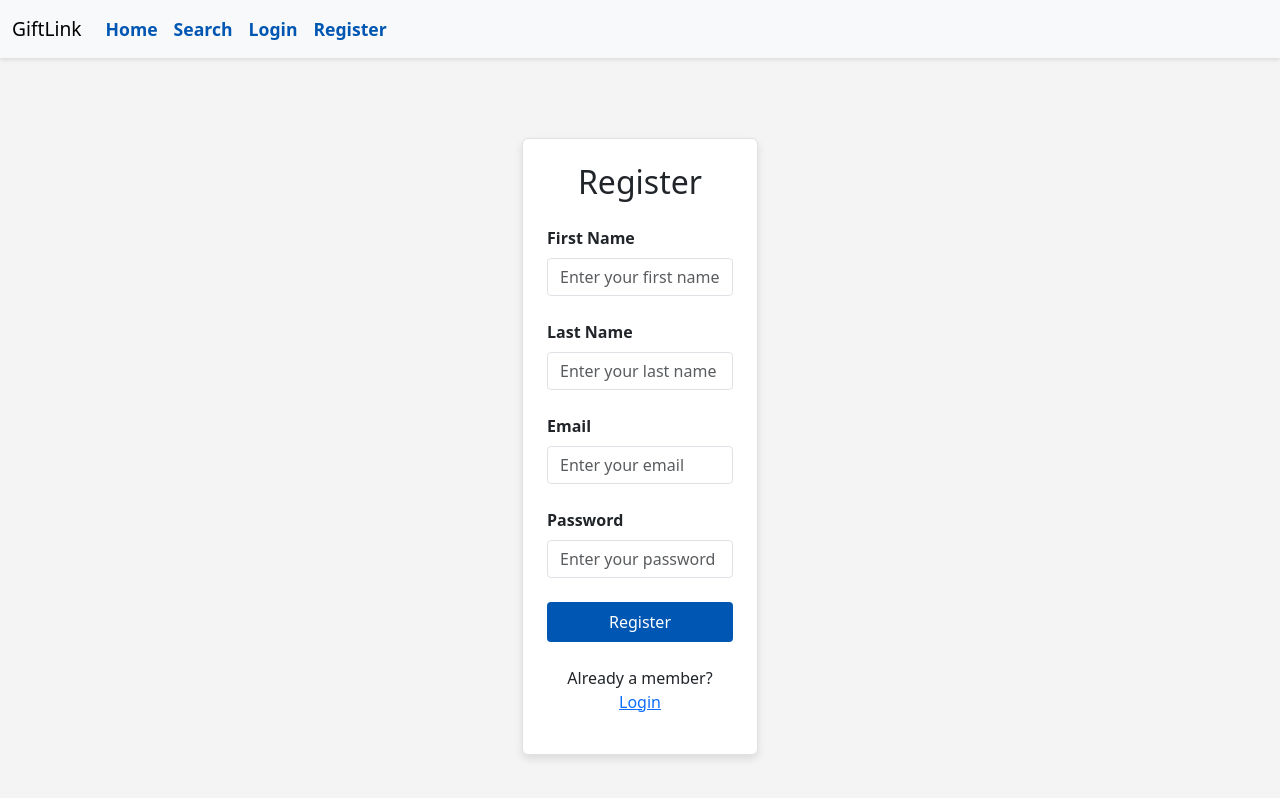
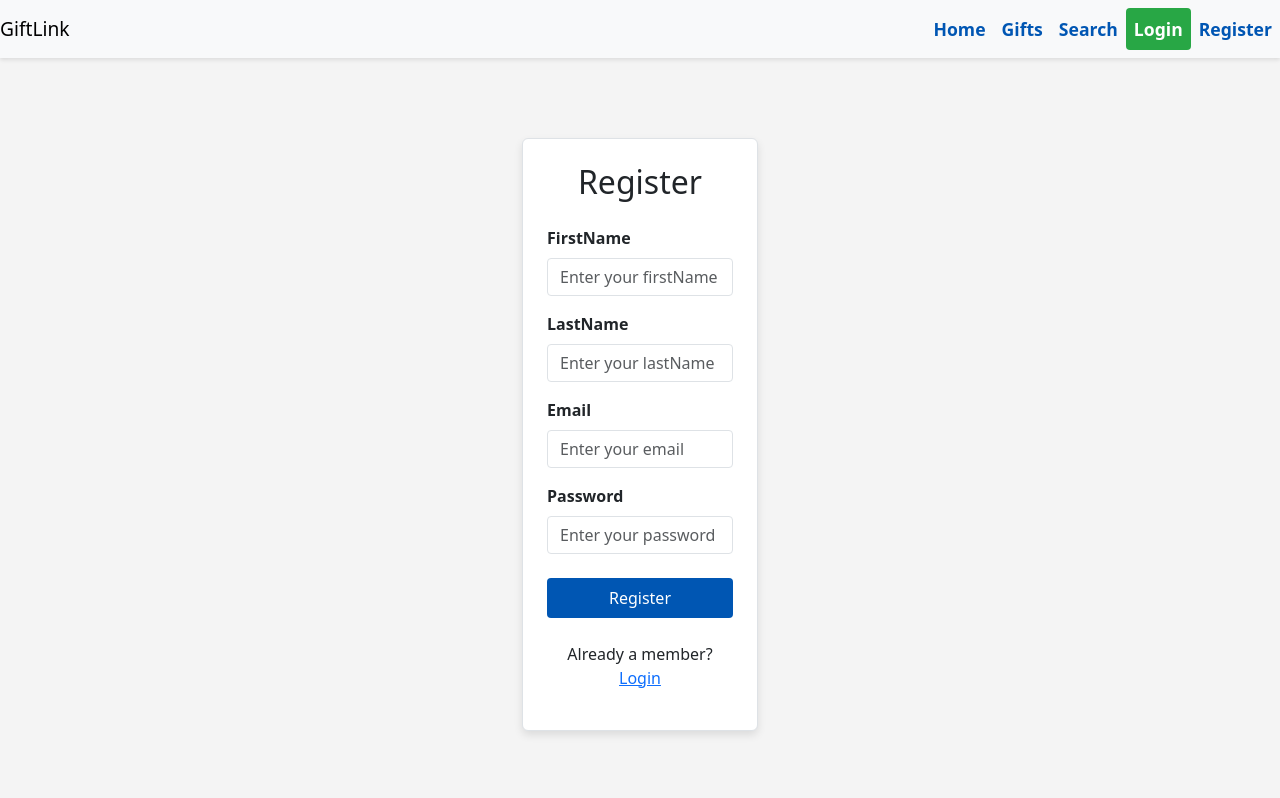
Before and after one commit to Ohdele/fullstack-capstone-project, a React (Create React App) app in the folder giftlink-frontend/: page /app/register in a window 1280 px wide. Built offline with nearby package versions, Linux system fonts and the light colour scheme.

Commit message:
Update Navbar and RegisterPage components for authentication flow

```diff
--- a/giftlink-frontend/src/components/Navbar/Navbar.js
+++ b/giftlink-frontend/src/components/Navbar/Navbar.js
@@ -1,29 +1,80 @@
-import React from 'react';
-import { Link } from 'react-router-dom';
+import React, { useEffect } from 'react'
+import { Link, useNavigate } from 'react-router-dom'
+import {urlConfig} from '../../config';
+import { useAppContext } from '../../context/AuthContext';
 
 export default function Navbar() {
-  return (
-    <nav className="navbar navbar-expand-lg navbar-light bg-light">
-      <div className="container-fluid">
-        <Link className="navbar-brand" to="/">GiftLink</Link>
+    const { isLoggedIn, setIsLoggedIn, userName, setUserName } = useAppContext();
 
-        <div className="collapse navbar-collapse" id="navbarNav">
-          <ul className="navbar-nav ml-auto">
+  const navigate=useNavigate();
+    useEffect(() => {
+        const authTokenFromSession = sessionStorage.getItem('auth-token');
+        const nameFromSession = sessionStorage.getItem('name');
+        if (authTokenFromSession) {
+            if(isLoggedIn && nameFromSession) {
+              setUserName(nameFromSession);
+            } else {
+              sessionStorage.removeItem('auth-token');
+              sessionStorage.removeItem('name');
+              sessionStorage.removeItem('email');
+              setIsLoggedIn(false);
+            }
+        }
+    },[isLoggedIn, setIsLoggedIn, setUserName])
+    const handleLogout=()=>{
+        sessionStorage.removeItem('auth-token');
+        sessionStorage.removeItem('name');
+        sessionStorage.removeItem('email');
+        setIsLoggedIn(false);
+        navigate(`/app`);
+
+    }
+    const profileSecton=()=>{
+      navigate(`/app/profile`);
+    }
+    return (
+        <>
+            <nav className="navbar navbar-expand-lg navbar-light bg-light" id='navbar_container'>
+        <a className="navbar-brand" href={`${urlConfig.backendUrl}/app`}>GiftLink</a>
+
+        <button className="navbar-toggler" type="button" data-toggle="collapse" data-target="#navbarNav" aria-controls="navbarNav" aria-expanded="false" aria-label="Toggle navigation">
+          <span className="navbar-toggler-icon"></span>
+        </button>
+
+        <div className="collapse navbar-collapse justify-content-end" id="navbarNav">
+          <ul className="navbar-nav">
             <li className="nav-item">
-              <Link className="nav-link" to="/app">Home</Link>
+              <a className="nav-link" href="/home.html">Home</a> {/* Link to home.html */}
             </li>
             <li className="nav-item">
-              <Link className="nav-link" to="/app/search">Search</Link> {/* Added Search link */}
+              <Link className="nav-link" to="/app">Gifts</Link> {/* Updated Link */}
             </li>
             <li className="nav-item">
-              <Link className="nav-link" to="/app/login">Login</Link>
+              <Link className="nav-link" to="/app/search">Search</Link>
             </li>
-            <li className="nav-item">
-              <Link className="nav-link" to="/app/register">Register</Link>
-            </li>
+            <ul className="navbar-nav ml-auto">
+            {isLoggedIn ? (
+                                    <>
+                                    <li className="nav-item"> <span className="nav-link" style={{color: "black", cursor:"pointer"}} onClick={profileSecton}>Welcome, {userName}</span> </li>
+                                    <li className="nav-item"><button className="nav-link login-btn" onClick={handleLogout}>Logout</button></li>
+                                    </>
+                                    )  : (
+                                    <>
+                                        <li className="nav-item">
+
+                                        <Link className="nav-link login-btn" to="/app/login">Login</Link>
+                                        </li>
+                                        <li className="nav-item">
+                                        <Link className="nav-link register-btn" to="/app/register">Register</Link>
+                                        </li>
+                                    </>
+                                )
+
+                                }
+            </ul>
           </ul>
         </div>
-      </div>
-    </nav>
-  );
+      </nav>
+        </>
+    )
 }
--- a/giftlink-frontend/src/components/RegisterPage/RegisterPage.js
+++ b/giftlink-frontend/src/components/RegisterPage/RegisterPage.js
@@ -1,4 +1,13 @@
     import React, { useState } from 'react';
+    //Step 1 - Task 1
+    import {urlConfig} from '../../config';
+
+    //Step 1 - Task 2
+    import { useAppContext } from '../../context/AuthContext';
+
+    //Step 1 - Task 3
+    import { useNavigate } from 'react-router-dom';
+
     import './RegisterPage.css';
 
     function RegisterPage() {
@@ -7,9 +16,50 @@ function RegisterPage() {
         const [email, setEmail] = useState('');
         const [password, setPassword] = useState('');
 
-    const handleRegister = () => {
-        console.log("Registration data:", { firstName, lastName, email, password });
-    };
+        //Step 1 - Task 4
+         const [showerr, setShowerr] = useState('');
+
+        //Step 1 - Task 5
+        const navigate = useNavigate();
+        const { setIsLoggedIn } = useAppContext();
+
+        const handleRegister = async () => {
+            const response = await fetch(`${urlConfig.backendUrl}/api/auth/register`, {
+                //Step 1 - Task 6
+                method: 'POST',
+                //Step 1 - Task 7
+                headers: {
+                    'content-type': 'application/json',
+                },
+                //Step 1 - Task 8
+                body: JSON.stringify({
+                    firstName: firstName,
+                    lastName: lastName,
+                    email: email,
+                    password: password
+                })
+            });
+
+            //Step 2 - Task 1
+            const json = await response.json();
+            console.log('json data', json);
+            console.log('er', json.error);
+
+            //Step 2 - Task 2
+            if (json.authtoken) {
+                sessionStorage.setItem('auth-token', json.authtoken);
+                sessionStorage.setItem('name', firstName);
+                sessionStorage.setItem('email', json.email);
+            //Step 2 - Task 3
+                setIsLoggedIn(true);
+            //Step 2 - Task 4
+                navigate('/app');
+            }
+            if (json.error) {
+            //Step 2 - Task 5
+                setShowerr(json.error);
+            }
+        }
 
         return (
             <div className="container mt-5">
@@ -17,39 +67,48 @@ function RegisterPage() {
                     <div className="col-md-6 col-lg-4">
                         <div className="register-card p-4 border rounded">
                             <h2 className="text-center mb-4 font-weight-bold">Register</h2>
-                        <div className="mb-4">
-                            <label htmlFor="firstName" className="form-label">First Name</label>
+                            <div className="mb-3">
+                                <label htmlFor="firstName" className="form-label">FirstName</label>
                                 <input
                                     id="firstName"
                                     type="text"
                                     className="form-control"
-                                placeholder="Enter your first name"
+                                    placeholder="Enter your firstName"
                                     value={firstName}
                                     onChange={(e) => setFirstName(e.target.value)}
                                 />
                             </div>
-                        <div className="mb-4">
-                            <label htmlFor="lastName" className="form-label">Last Name</label>
+
+                            {/* last name */}
+
+                            <div className="mb-3">
+                                <label htmlFor="lastName" className="form-label">LastName</label>
                                 <input
                                     id="lastName"
                                     type="text"
                                     className="form-control"
-                                placeholder="Enter your last name"
+                                    placeholder="Enter your lastName"
                                     value={lastName}
                                     onChange={(e) => setLastName(e.target.value)}
                                 />
                             </div>
-                        <div className="mb-4">
+
+                            {/* email  */}
+                            <div className="mb-3">
                                 <label htmlFor="email" className="form-label">Email</label>
                                 <input
                                     id="email"
-                                type="email"
+                                    type="text"
                                     className="form-control"
                                     placeholder="Enter your email"
                                     value={email}
                                     onChange={(e) => setEmail(e.target.value)}
                                 />
+                            {/* Step 2 - Task 6*/}
+
+                                    <div className="text-danger">{showerr}</div>
                             </div>
+
                             <div className="mb-4">
                                 <label htmlFor="password" className="form-label">Password</label>
                                 <input
@@ -61,9 +120,7 @@ function RegisterPage() {
                                     onChange={(e) => setPassword(e.target.value)}
                                 />
                             </div>
-                        <button className="btn btn-primary w-100" onClick={handleRegister}>
-                            Register
-                        </button>
+                            <button className="btn btn-primary w-100 mb-3" onClick={handleRegister}>Register</button>
                             <p className="mt-4 text-center">
                                 Already a member? <a href="/app/login" className="text-primary">Login</a>
                             </p>
```
Lines whose indentation alone changed are shown as unchanged.
